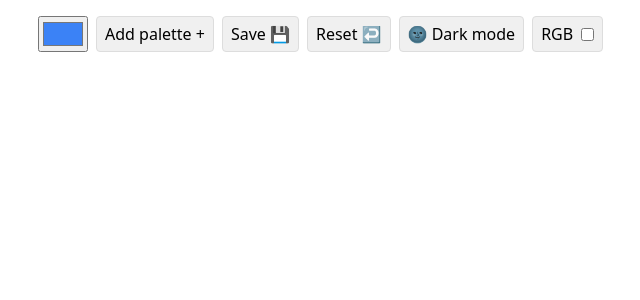
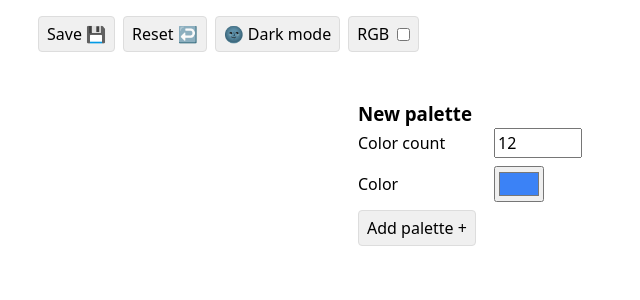
Before and after one commit to pauslyapp/lch-palette, a SvelteKit app: page / in a window 1280 px wide. Shown: the top 300 px of the page, without its empty margins (170-810 px from the left). Built offline with nearby package versions, Linux system fonts and the light colour scheme.

Commit message:
Improve creation of palette

```diff
--- /dev/null
+++ b/src/lib/components/NewPalette.svelte
@@ -0,0 +1,56 @@
+<script lang="ts">
+  import { Palette } from '$lib/palette/Palette.svelte'
+  import { getPaletteContext } from '$lib/palette/context.svelte'
+
+  const context = getPaletteContext()
+
+  const library = $derived(context.library)
+
+  let newColor = $state('#3b82f6')
+  let newCount = $state(12)
+</script>
+
+<form
+  class="new-palette"
+  action="#"
+  onsubmit={(e) => {
+    e.preventDefault()
+    library.palettes.push(Palette.fromColors([newColor], newCount))
+  }}
+>
+  <h3>New palette</h3>
+
+  <label>
+    <span>Color count</span>
+    <input type="number" min="5" max="20" step="1" bind:value={newCount} />
+  </label>
+  <label>
+    <span>Color</span>
+    <input bind:value={newColor} type="color" />
+  </label>
+
+  <div class="actions">
+    <button class="@button" type="submit">Add palette +</button>
+  </div>
+</form>
+
+<style lang="postcss">
+  form {
+    display: grid;
+    place-content: center;
+
+    input[type='color'] {
+      height: 2.25rem;
+    }
+
+    label {
+      display: flex;
+      gap: 0.5rem;
+      align-items: center;
+      margin-bottom: 0.5rem;
+      span {
+        width: 8rem;
+      }
+    }
+  }
+</style>
--- a/src/lib/palette/create-palette.ts
+++ b/src/lib/palette/create-palette.ts
@@ -1,8 +1,6 @@
 import { oklch, type Oklch } from 'culori'
 import { CurveInterpolator } from 'curve-interpolator'
 import type { DefinedColor, SwatchColor } from './Palette.svelte'
-
-const COLOR_COUNT = 12
 
 const getIdealLigthnessCurve = (colorCount: number) => {
   return new CurveInterpolator(
@@ -10,7 +8,7 @@ const getIdealLigthnessCurve = (colorCount: number) => {
       [0, 0.97],
       [1, 0.93],
       [colorCount - 2, 0.26],
-      [COLOR_COUNT - 1, 0.22],
+      [colorCount - 1, 0.22],
     ],
     { tension: 0.1, alpha: 0.9 },
   )
@@ -56,6 +54,10 @@ export const createDefinedColors = (
     .map((color) => oklch(color))
     .filter((color): color is Oklch => !!color)
   if (colors.length === 0) return []
+  console.log(
+    'hi',
+    colors.map((color) => [getClosestIndex(color, colorCount), color]),
+  )
   return colors.map((color) => [getClosestIndex(color, colorCount), color])
 }
 
@@ -103,7 +105,7 @@ export const createPalette = (definedColors: DefinedColor[], colorCount: number)
   const firstDefinedColorRatio = getMaxChroma(firstDefined.l, firstDefined.c)
   const lastDefinedColorRatio = getMaxChroma(lastDefined.l, lastDefined.c)
 
-  const idealChromaRatioFunction = (i: number) => {
+  const idealChromaRatioFunction = (i: number, colorCount: number) => {
     const ratioStart = Math.min(
       firstDefinedColorRatio,
       isFirstDefined ? getMaxChroma(firstDefined!.l, firstDefined!.c) : IDEAL_CHROMA_RATIO,
@@ -114,7 +116,7 @@ export const createPalette = (definedColors: DefinedColor[], colorCount: number)
       isLastDefined ? getMaxChroma(lastDefined!.l, lastDefined!.c) : IDEAL_CHROMA_RATIO,
     )
 
-    return ratioStart + (ratioEnd - ratioStart) * (i / (COLOR_COUNT - 1))
+    return ratioStart + (ratioEnd - ratioStart) * (i / (colorCount - 1))
   }
 
   const filledColors = Array.from({ length: colorCount }).map(
@@ -164,7 +166,8 @@ export const createPalette = (definedColors: DefinedColor[], colorCount: number)
         summedChromas.maxChroma,
         summedChromas.totalInfluence < 1
           ? summedChromas.chroma +
-              chromaFunction(l, idealChromaRatioFunction(i)) * (1 - summedChromas.totalInfluence)
+              chromaFunction(l, idealChromaRatioFunction(i, colorCount)) *
+                (1 - summedChromas.totalInfluence)
           : summedChromas.chroma / summedChromas.totalInfluence,
       )
 
--- a/src/routes/+page.svelte
+++ b/src/routes/+page.svelte
@@ -1,30 +1,16 @@
 <script lang="ts">
   import ColorSchemeSwitcher from '$lib/components/ColorSchemeSwitcher.svelte'
+  import NewPalette from '$lib/components/NewPalette.svelte'
   import PaletteViewer from '$lib/components/PaletteViewer.svelte'
-  import { Palette } from '$lib/palette/Palette.svelte'
   import { getPaletteContext } from '$lib/palette/context.svelte'
-  // import { createTestPalettes } from '$lib/palette/test'
 
   const context = getPaletteContext()
 
   const library = $derived(context.library)
   const settings = $derived(context.settings)
-
-  let newColor = $state('#3b82f6')
 </script>
 
 <div class="actions">
-  <form
-    class="actions"
-    action="#"
-    onsubmit={(e) => {
-      e.preventDefault()
-      library.palettes.push(Palette.fromColors([newColor], 12))
-    }}
-  >
-    <input bind:value={newColor} type="color" />
-    <button class="@button" type="submit">Add palette +</button>
-  </form>
   <!-- <button class="@button" onclick={() => library.palettes.push(...createTestPalettes())}
     >Create demo palettes</button
   > -->
@@ -49,13 +35,10 @@
   {/each}
 </section>
 
+<NewPalette />
+
 <style lang="postcss">
   section {
     margin-top: 3rem;
   }
-  form {
-    input {
-      height: 2.25rem;
-    }
-  }
 </style>
```
